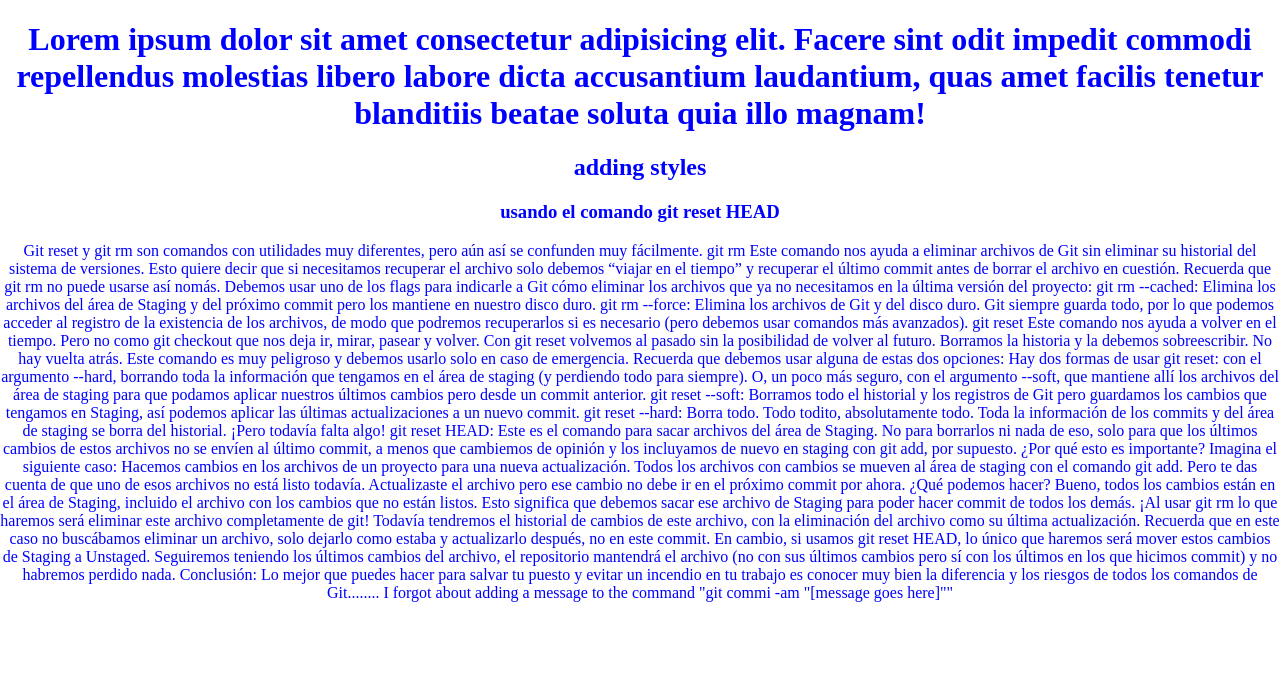
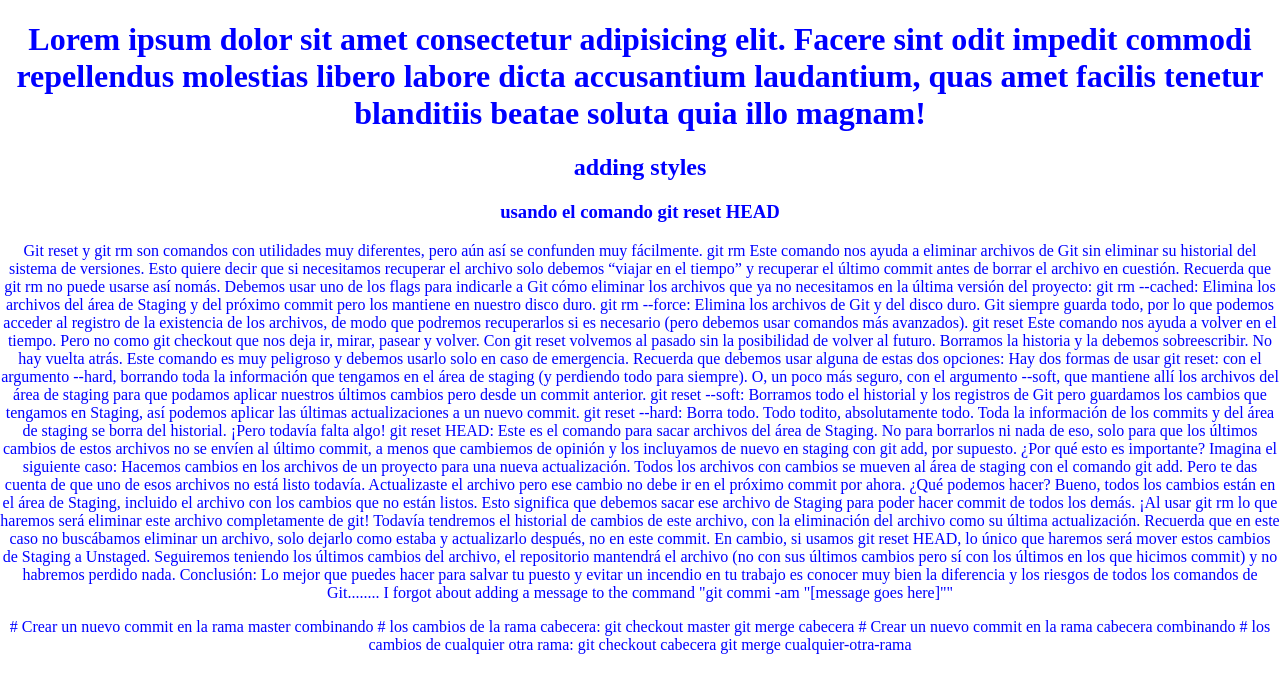
Before and after one commit to EdnGG/git-course, a plain HTML site: page index.html in a window 1280 px wide. Drawn offline with Linux system fonts and the light colour scheme.

Commit message:
adding new div

```diff
--- a/index.html
+++ b/index.html
@@ -94,6 +94,17 @@
       I forgot about adding a message to the command "git commi -am "[message goes here]""
     </p>
   </div>
+  <section>
+    <p># Crear un nuevo commit en la rama master combinando
+      # los cambios de la rama cabecera:
+      git checkout master
+      git merge cabecera
+
+      # Crear un nuevo commit en la rama cabecera combinando
+      # los cambios de cualquier otra rama:
+      git checkout cabecera
+      git merge cualquier-otra-rama</p>
+  </section>
 
   <script src="app.js" module="true"></script>
 </body>
```
